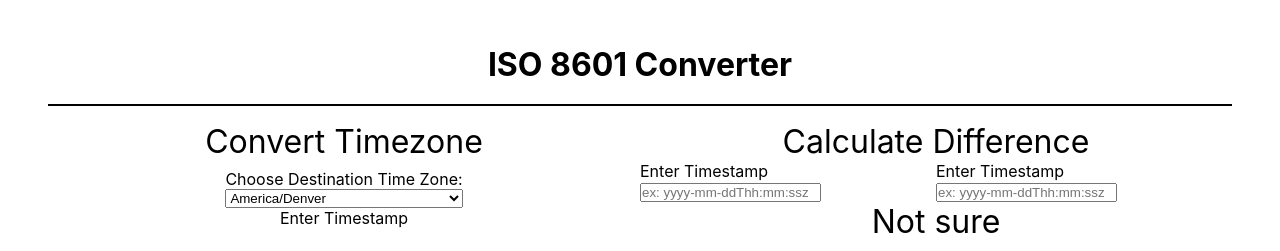
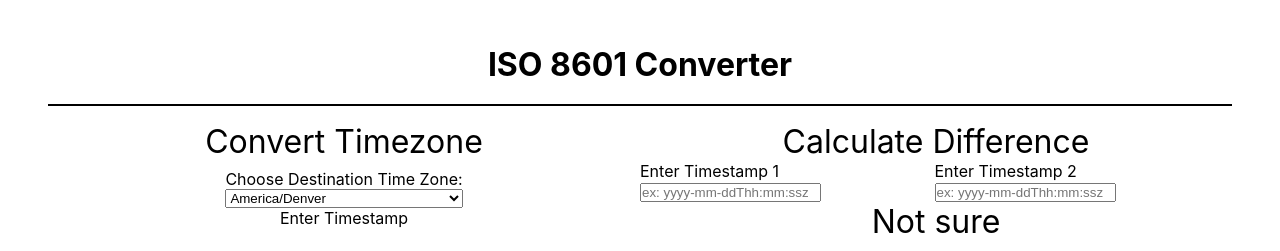
Before and after one commit to tylrs/iso-8601-converter, a React (Create React App) app: page / in a window 1280 px wide. Shown: the top 251 px of the page. Built offline with nearby package versions, Linux system fonts and the light colour scheme.

Commit message:
Change input labels

```diff
--- a/src/components/App/App.js
+++ b/src/components/App/App.js
@@ -61,7 +61,7 @@ const App = () => {
           <h2 className='diff-title'>Calculate Difference</h2>
           <div className='diff-inputs'>
             <div>
-              <label className='diff-label-1' htmlFor='timestamp'>Enter Timestamp</label>
+              <label className='diff-label-1' htmlFor='timestamp'>Enter Timestamp 1</label>
               <input
                 className='timestamp-input-1'
                 type='text'
@@ -72,7 +72,7 @@ const App = () => {
               />
             </div>
             <div>
-              <label className='diff-label-2' htmlFor='timestamp'>Enter Timestamp</label>
+              <label className='diff-label-2' htmlFor='timestamp'>Enter Timestamp 2</label>
               <input
                 className='timestamp-input-2'
                 type='text'
```
